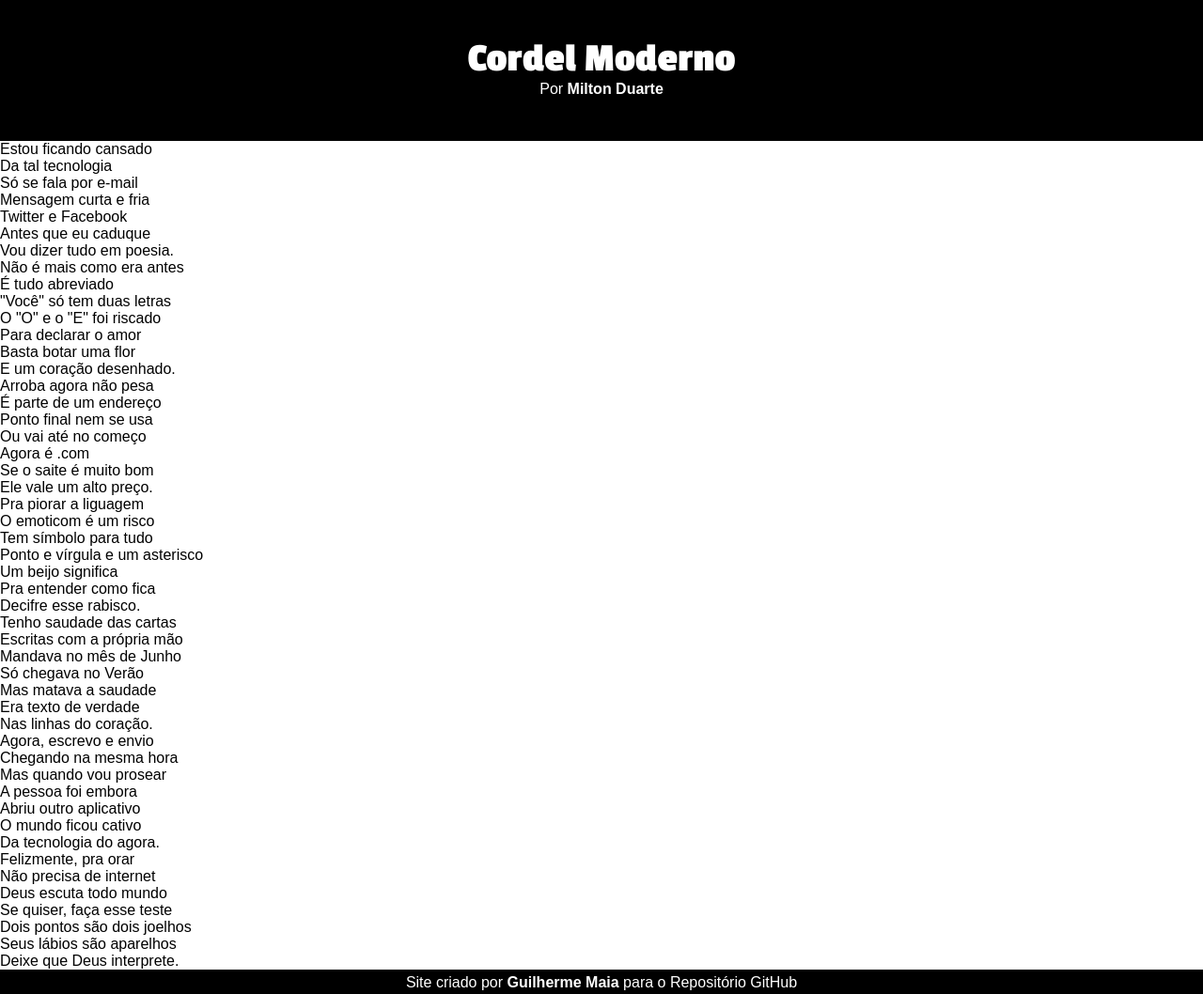
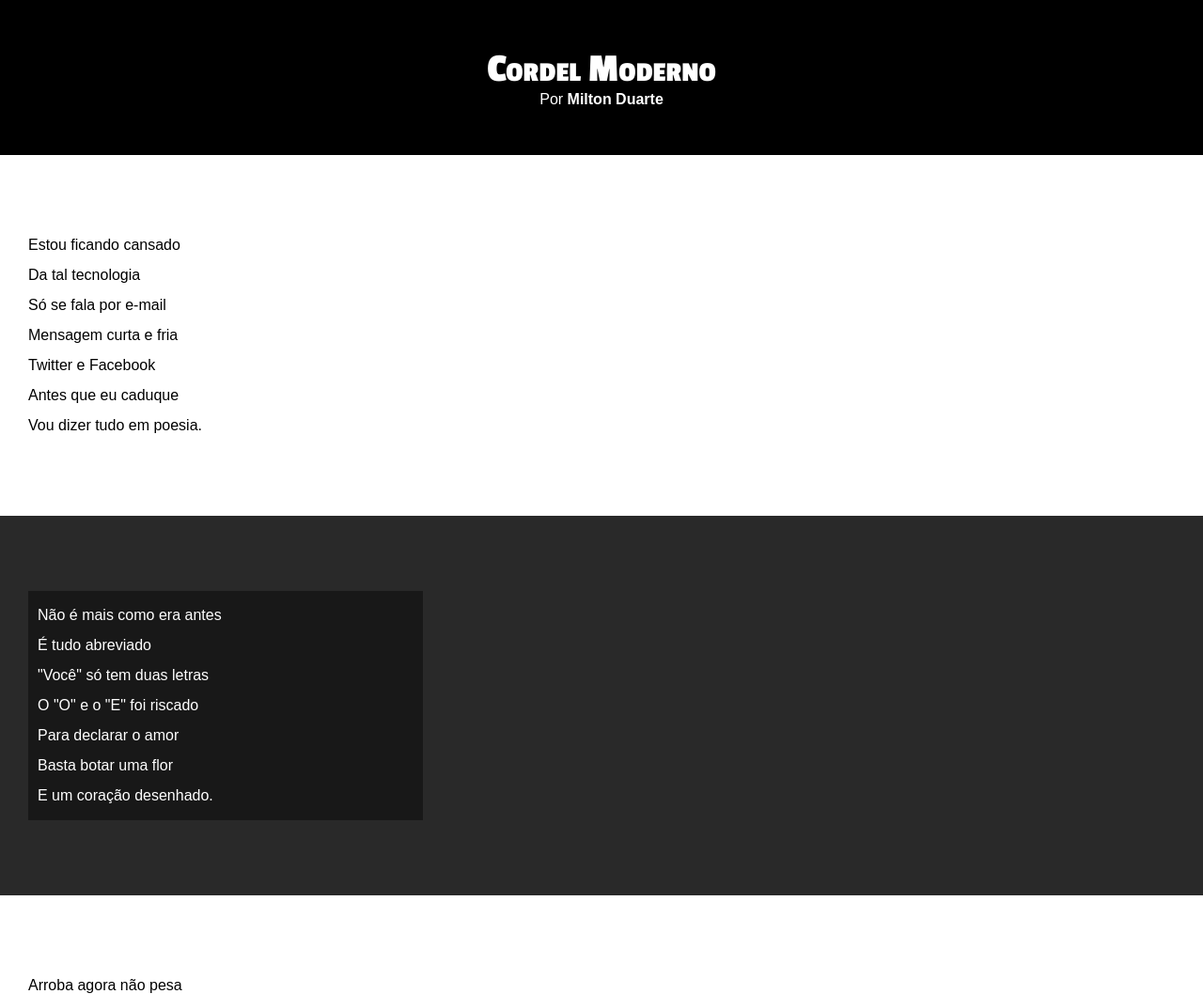
Before and after one commit to guimaias/html-css, a plain HTML site: page desafios/projeto-cordel/index.html in a window 1280 px wide. Shown: the top 1058 px of the page at 94% size. Drawn offline with Linux system fonts and the light colour scheme.

Commit message:
atualizei o projeto-cordel

```diff
--- a/desafios/projeto-cordel/estilos/style.css
+++ b/desafios/projeto-cordel/estilos/style.css
@@ -9,18 +9,23 @@
     font-family: Arial, Helvetica, sans-serif;
 }
 
+html, body {
+    min-height: 100vh;
+    background-color: darkgray;
+}
+
 
 header {
-    height: 150px;
+    padding: 50px;
     background-color: black;
     color: white;
 }
 
 header h1 {
-    padding-top: 39px;
     text-align: center;
     font-size: 2.7em;
     font-family: "Passion One", sans-serif;
+    font-variant: small-caps;
 }
 
 header p {
@@ -28,14 +33,37 @@ header p {
 
 }
 
-header a {
+header a, footer a {
     text-decoration: none;
+    font-weight: bold;
     color: white;
-    font-weight: bold;
 }
 
-header a:hover {
+header a:hover, footer a:hover {
     text-decoration: underline;
+}
+
+section {
+    padding-top: 10vh;
+    padding-bottom: 10vh;
+    line-height: 2em;
+    padding-left: 30px;
+}
+
+
+section.normal {
+    background-color: white;
+}
+
+section.imagem {
+    background-color: rgb(41, 41, 41);
+    color: white;
+}
+
+section.imagem > p {
+    width: 400px;
+    background-color: rgba(0, 0, 0, 0.411);
+    padding: 10px;
 }
 
 
@@ -45,13 +73,3 @@ footer {
     padding: 5px;
     text-align: center;
 }
-
-footer a {
-    text-decoration: none;
-    font-weight: bold;
-    color: white;
-}
-
-footer a:hover {
-    text-decoration: underline;
-}
--- a/desafios/projeto-cordel/index.html
+++ b/desafios/projeto-cordel/index.html
@@ -12,7 +12,7 @@
         <p>Por <a href="https://www.recantodasletras.com.br/poesias/3186743" target="_blank">Milton Duarte</a></p>
     </header>
     <main>
-        <section>
+        <section class="normal">
             <p>
                 Estou ficando cansado  <br>
                 Da tal tecnologia  <br>
@@ -23,7 +23,8 @@
                 Vou dizer tudo em poesia.
             </p>
         </section>
-        <section>
+
+        <section class="imagem">
             <p>
                 Não é mais como era antes <br>
                 É tudo abreviado <br>
@@ -35,7 +36,7 @@
             </p>
         </section>
 
-        <section>
+        <section class="normal">
             <p>
                 Arroba agora não pesa <br>
                 É parte de um endereço <br>
@@ -55,7 +56,8 @@
                 Decifre esse rabisco.
             </p>
         </section>
-        <section>
+
+        <section class="imagem">
             <p>
                 Tenho saudade das cartas <br>
                 Escritas com a própria mão <br>
@@ -66,7 +68,8 @@
                 Nas linhas do coração.
             </p>
         </section>
-        <section>
+
+        <section class="normal">
             <p>
                 Agora, escrevo e envio <br>
                 Chegando na mesma hora <br>
```
